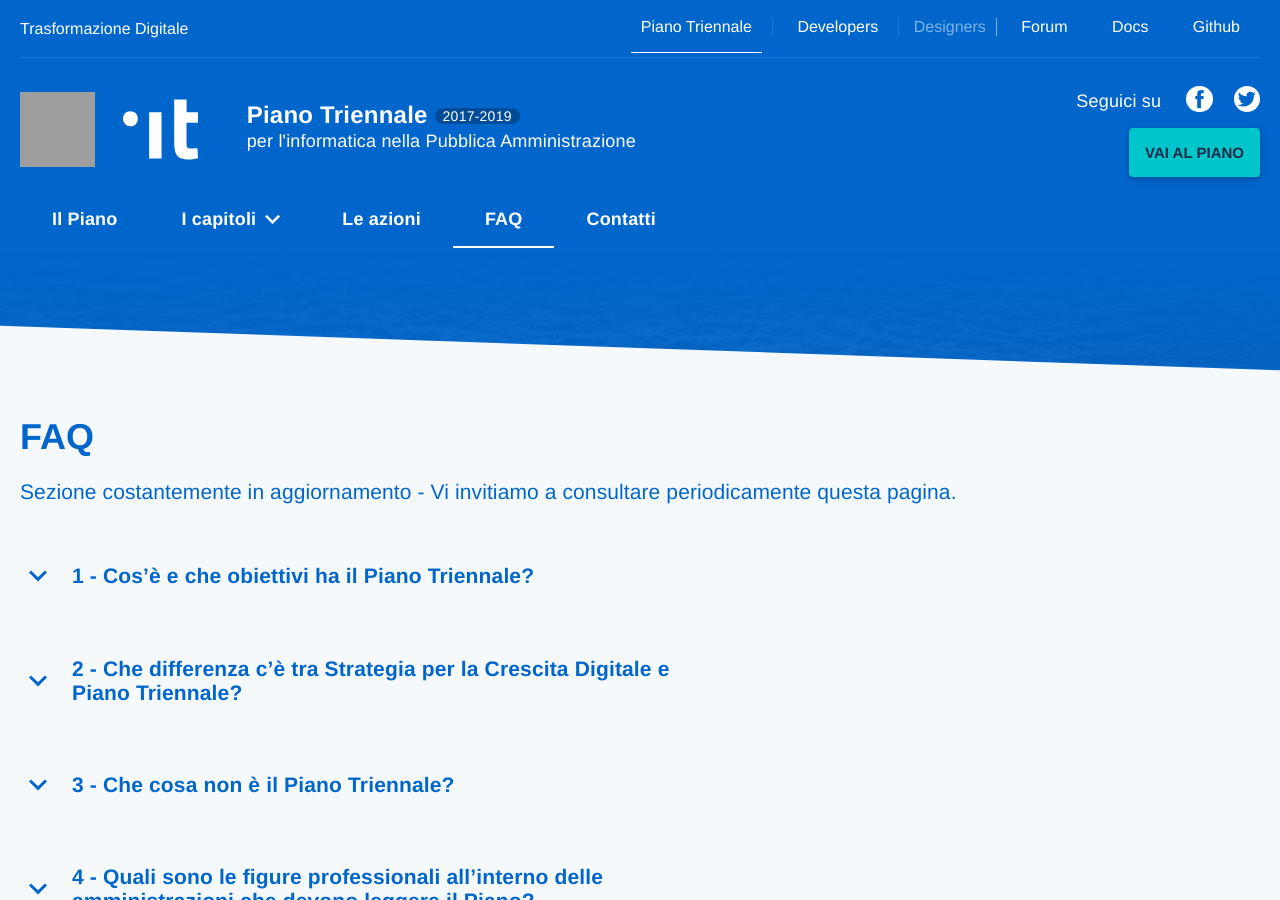
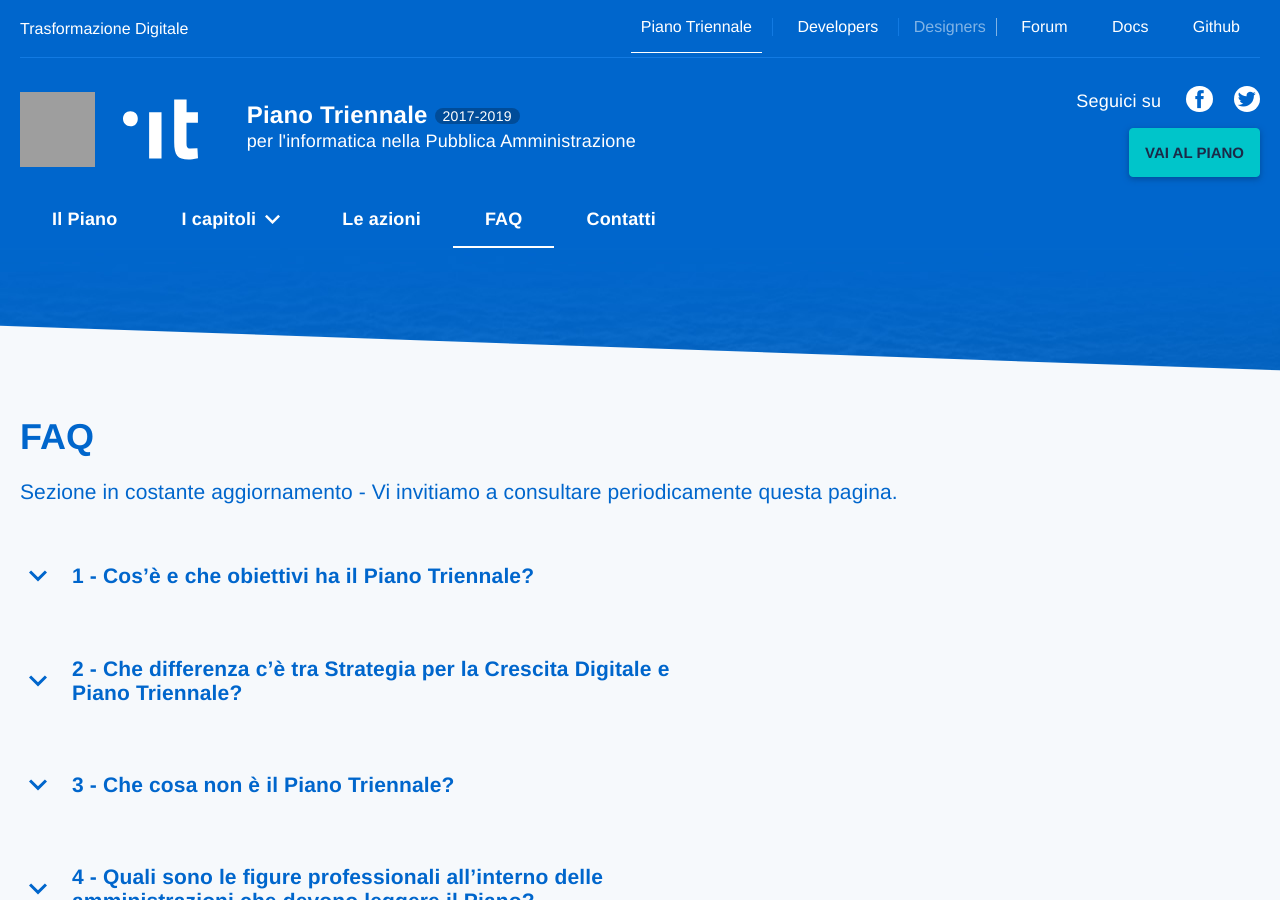
Before and after one commit to italia/pianotriennale-ict.italia.it, a Jekyll site: the page built from _pages/it/faq.md, in a window 1280 px wide and 900 px high. Built offline with Jekyll 4.4.1, drawn with Linux system fonts in a browser that asks for light colours; some web fonts are replaced; grey boxes are pictures that could not be loaded.

Commit message:
Fixed texts

```diff
--- a/_data/l10n.yml
+++ b/_data/l10n.yml
@@ -113,7 +113,7 @@ it:
         text_short: |
           «Stiamo introducendo una modalità di partecipazione completamente nuova, certi che per raggiungere l’obiettivo della trasformazione digitale dei servizi della Pubblica Amministrazione si debba agire in maniera collaborativa»
         author_name: Diego Piacentini
-        author_role: Commissario Straordinario per l'attuazione dell'Agenda Digitale
+        author_role: Commissario straordinario per l'attuazione dell'Agenda Digitale
         goto_link: 'https://medium.com/@diegopia/piano-triennale-trasformazione-digitale-pubblica-amministrazione-linee-guida-design-sviluppo-open-source-a54e27d55be9'
         goto_label: Vedi il post completo su Medium
     capitoli_title: Tutti i capitoli del piano
--- a/_pages/it/faq.md
+++ b/_pages/it/faq.md
@@ -1,6 +1,6 @@
 ---
 title: FAQ
-subtitle: Sezione costantemente in aggiornamento - Vi invitiamo a consultare periodicamente questa pagina.
+subtitle: Sezione in costante aggiornamento - Vi invitiamo a consultare periodicamente questa pagina.
 lang: it
 layout: faqs
 separator: descending
```
